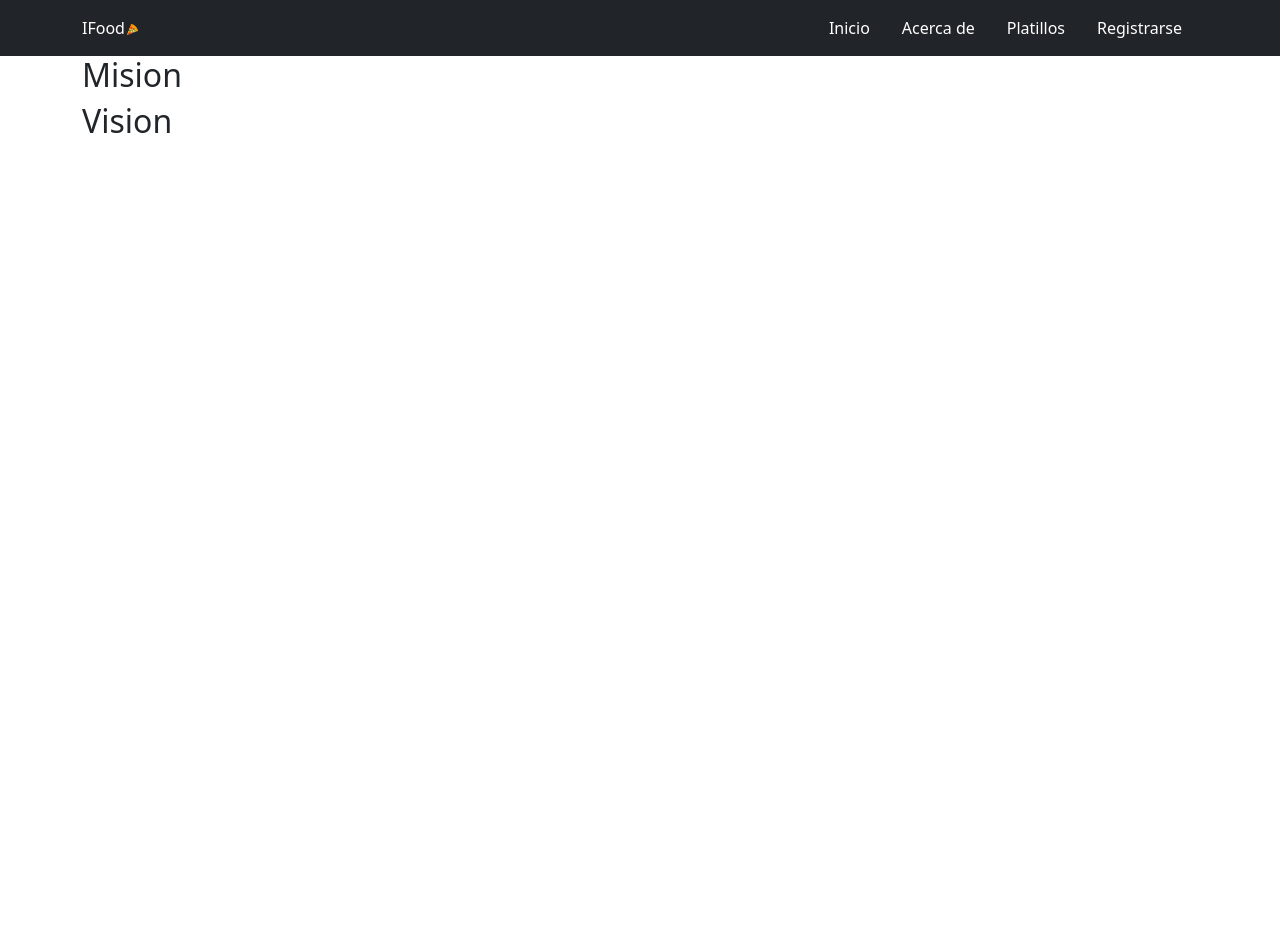
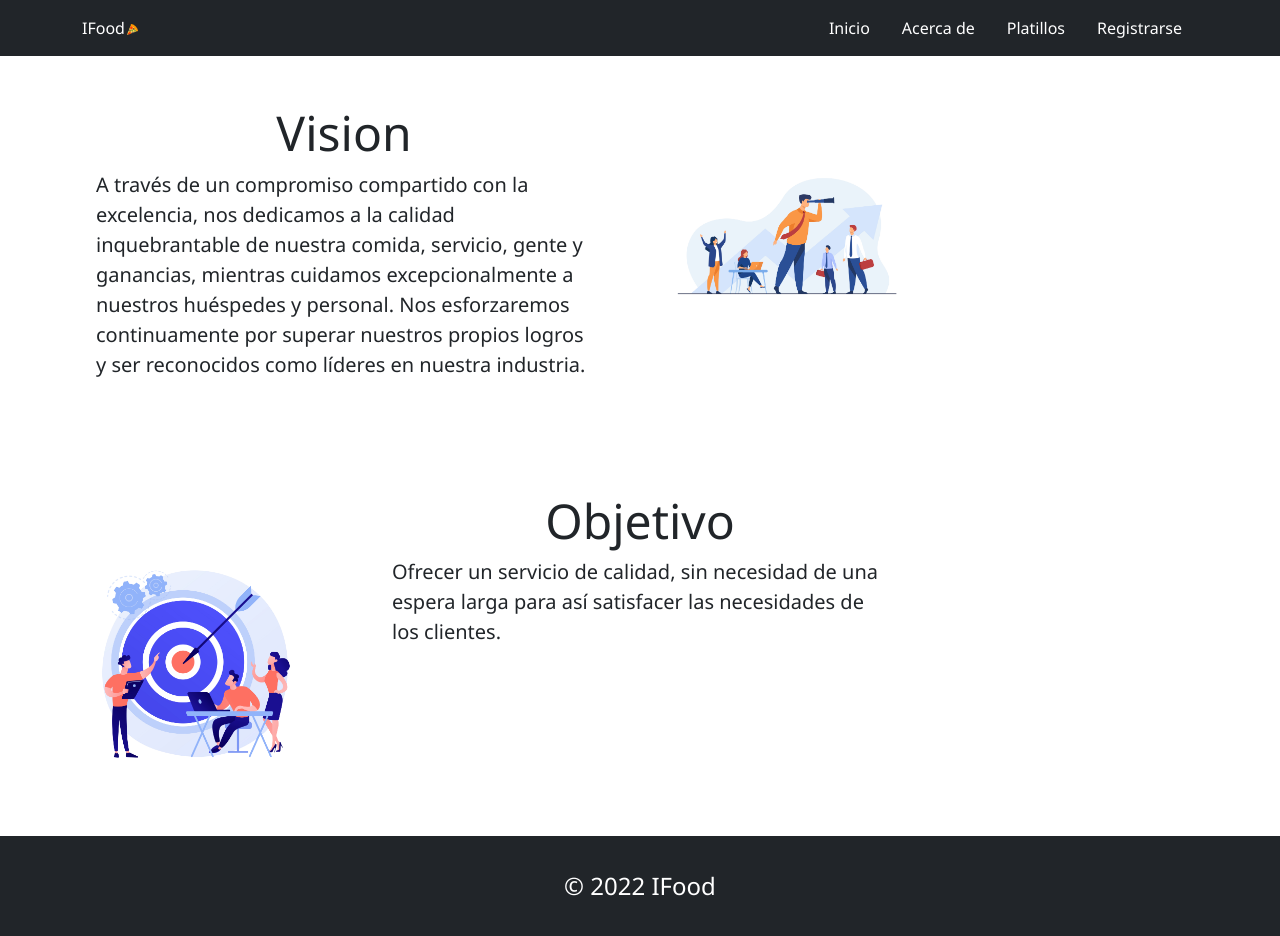
Before and after one commit to ralex20015/Ifood_proyecto_web, a PHP site: page /pages/about.html in a window 1280 px wide. Before the commit the page ends 133 px from the top, so only its background shows below. Run offline with PHP 8.4, Linux system fonts and the light colour scheme.

Commit message:
Add some elements within the body of the about page

```diff
--- a/CSS/styles.css
+++ b/CSS/styles.css
@@ -1,40 +1,3 @@
-@charset "UTF-8";
-:root {
-  --bs-blue: #0d6efd;
-  --bs-white: #fff;
-  --bs-gray: #6c757d;
-  --bs-gray-dark: #343a40;
-  --bs-gray-100: #f8f9fa;
-  --bs-gray-200: #e9ecef;
-  --bs-gray-300: #dee2e6;
-  --bs-gray-400: #ced4da;
-  --bs-gray-500: #adb5bd;
-  --bs-gray-600: #6c757d;
-  --bs-gray-700: #495057;
-  --bs-gray-800: #343a40;
-  --bs-gray-900: #212529;
-  --bs-primary: #0d6efd;
-  --bs-secondary: #6c757d;
-  --bs-light: #f8f9fa;
-  --bs-dark: #212529;
-  --bs-primary-rgb: 13, 110, 253;
-  --bs-secondary-rgb: 108, 117, 125;
-  --bs-light-rgb: 248, 249, 250;
-  --bs-dark-rgb: 33, 37, 41;
-  --bs-white-rgb: 255, 255, 255;
-  --bs-black-rgb: 0, 0, 0;
-  --bs-body-rgb: 33, 37, 41;
-  --bs-font-sans-serif: system-ui, -apple-system, "Segoe UI", Roboto, "Helvetica Neue", Arial, "Noto Sans", "Liberation Sans", sans-serif, "Apple Color Emoji", "Segoe UI Emoji", "Segoe UI Symbol", "Noto Color Emoji";
-  --bs-font-monospace: SFMono-Regular, Menlo, Monaco, Consolas, "Liberation Mono", "Courier New", monospace;
-  --bs-gradient: linear-gradient(180deg, rgba(255, 255, 255, 0.15), rgba(255, 255, 255, 0));
-  --bs-body-font-family: var(--bs-font-sans-serif);
-  --bs-body-font-size: 1rem;
-  --bs-body-font-weight: 400;
-  --bs-body-line-height: 1.5;
-  --bs-body-color: #212529;
-  --bs-body-bg: #fff;
-}
-
 *,
 *::before,
 *::after {
@@ -50,13 +13,12 @@
 
 body {
   margin: 0;
-  font-family: var(--bs-body-font-family);
-  font-size: var(--bs-body-font-size);
-  font-weight: var(--bs-body-font-weight);
-  line-height: var(--bs-body-line-height);
-  color: var(--bs-body-color);
-  text-align: var(--bs-body-text-align);
-  background-color: var(--bs-body-bg);
+  font-family:"Segoe UI", Roboto, "Helvetica Neue", Arial, "Noto Sans", "Liberation Sans", sans-serif, "Apple Color Emoji", "Segoe UI Emoji", "Segoe UI Symbol", "Noto Color Emoji";
+  font-size: 1rem;
+  font-weight: 400;
+  line-height: 1.5;
+  color: #212529;
+  background-color: #fff;
   -webkit-text-size-adjust: 100%;
   -webkit-tap-highlight-color: rgba(0, 0, 0, 0);
 }
@@ -182,7 +134,7 @@ nav justify-content-end
   padding-top: 0.5rem;
   padding-bottom: 0.5rem;
 }
-.navbar > .container {
+.navbar .container {
   display: flex;
   flex-wrap: inherit;
   align-items: center;
@@ -195,8 +147,7 @@ nav justify-content-end
 }
 
 .bg-dark {
-  --bs-bg-opacity: 1;
-  background-color: rgba(var(--bs-dark-rgb), var(--bs-bg-opacity)) !important;
+  background-color: rgba(33,37,41,1) !important;
 }
 
 .sticky-top {
@@ -209,8 +160,8 @@ nav justify-content-end
 .container,
 .container-fluid {
   width: 100%;
-  padding-right: var(--bs-gutter-x, 0.75rem);
-  padding-left: var(--bs-gutter-x, 0.75rem);
+  padding-right: 0.75rem;
+  padding-left: 0.75rem;
   margin-right: auto;
   margin-left: auto;
 }
@@ -641,10 +577,18 @@ nav justify-content-end
 }
 
 .text-muted {
-  --bs-text-opacity: 1;
-  color: #fff!important;
+  color: rgba(255, 255, 255, 1)!important;
 }
 
 .m-0 {
   margin: 0 !important;
 }
+
+/* Body about */
+.container2{
+  display: flex;
+}
+.container2 .ct-objectives{
+  width: 50%;
+  padding: 0 3rem;
+}
--- a/pages/about.html
+++ b/pages/about.html
@@ -1,5 +1,6 @@
 <!DOCTYPE html>
 <html lang="en">
+
 <head>
     <meta charset="UTF-8">
     <meta http-equiv="X-UA-Compatible" content="IE=edge">
@@ -8,10 +9,12 @@
     <link rel="stylesheet" href="../CSS/styles.css">
     <link rel="icon" href="../Images/pizza-icon.png">
 </head>
+
 <body>
+
     <nav class="navbar bg-dark sticky-top">
         <div class="container">
-            <a class="nav-link link-secondary p-0" href="#">IFood<img width="15" height="15"
+            <a class="nav-link link-secondary p-0" href="../index.html">IFood<img width="15" height="15"
                     src="../Images/pizza-icon.png"> </a>
             <ul class="nav justify-content-end">
                 <li><a href="../index.html" class="nav-link link-secondary">Inicio</a></li>
@@ -21,20 +24,50 @@
             </ul>
         </div>
     </nav>
+
     <main>
         <section>
+            <div class="container2 p-5">
+                <div class="ct-objectives">
+                    <h2 class="mision text-center display-5">Vision</h2>
+                    <p class="lead">A través de un compromiso compartido con la excelencia, nos dedicamos a la calidad inquebrantable
+                        de nuestra comida, servicio, gente y ganancias, mientras cuidamos excepcionalmente a nuestros
+                        huéspedes y personal. Nos esforzaremos continuamente por superar nuestros propios logros y ser
+                        reconocidos como líderes en nuestra industria.</p>
+                </div>
+
+                <div class="pt-5 px-4 col-lg-3">
+                    <img src="../Images/vision.jpg" class="rounded-3 img-fluid" alt="Visión del negocio">
+                </div>
+
+            </div>
+            <div class="container2 p-5">
+
+                <div class="pt-5 px-4 col-lg-3">
+                    <img src="../Images/Mision.jpg" class="rounded-3 img-fluid" alt="Misión del negocio">
+                </div>
+
+                <div class="ct-objectives">
+                    <h2 class="mision text-center display-5">Objetivo</h2>
+                    <div class="body-ct-objective">
+                        <p class="lead">Ofrecer un servicio de calidad,
+                            sin necesidad de una espera larga para así satisfacer las necesidades de los
+                            clientes.</p>
+                    </div>
+                </div>
+
+            </div>
+        </section>
+        <section>
             <div class="container">
-                <h2>Mision</h2>
-            </div>
-            <div class="container">
-                <h2>Vision</h2>
+
             </div>
         </section>
     </main>
-    <footer>
-        <div class="footer-container">
 
-        </div>
+    <footer class="bg-dark py-3">
+        <p class="text-center text-muted py-3 m-0 fs-4">&copy; 2022 IFood</p>
     </footer>
 </body>
+
 </html>
```
Also changed, not shown: other parts of CSS/styles.css (+19 -44 lines), index.html (+5 -4 lines), Images/Mision.jpg (added), Images/vision.jpg (added).
